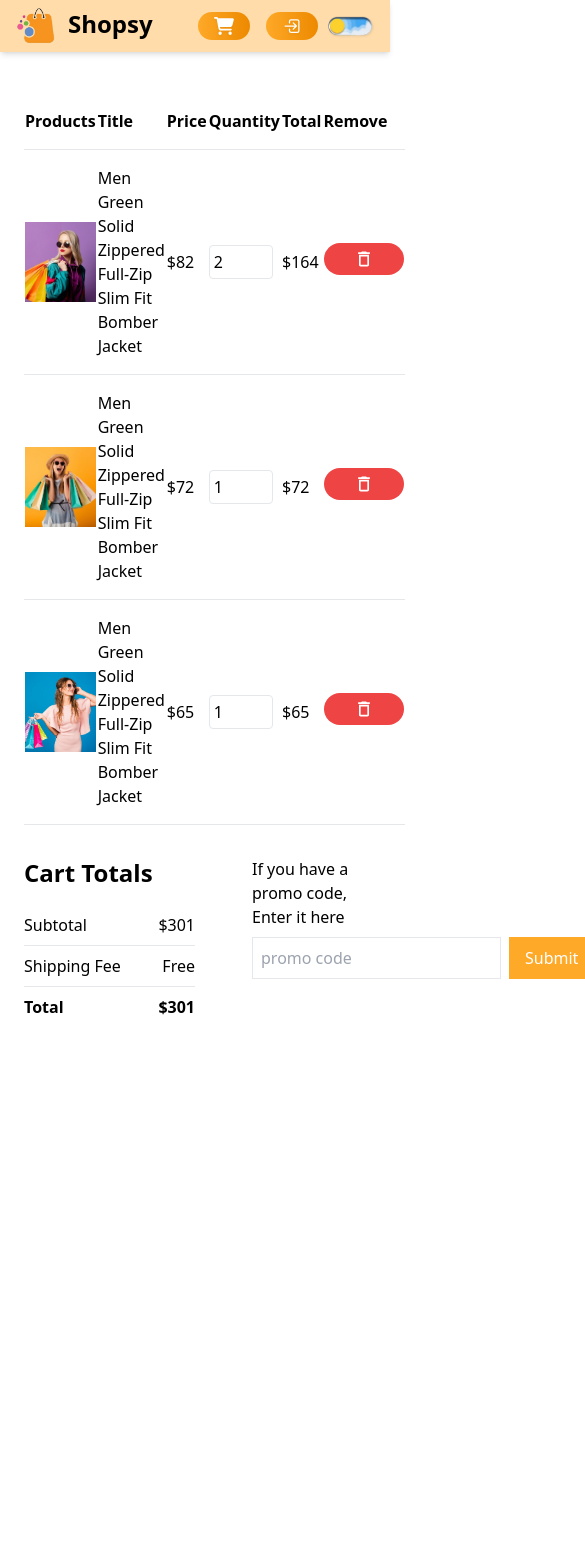
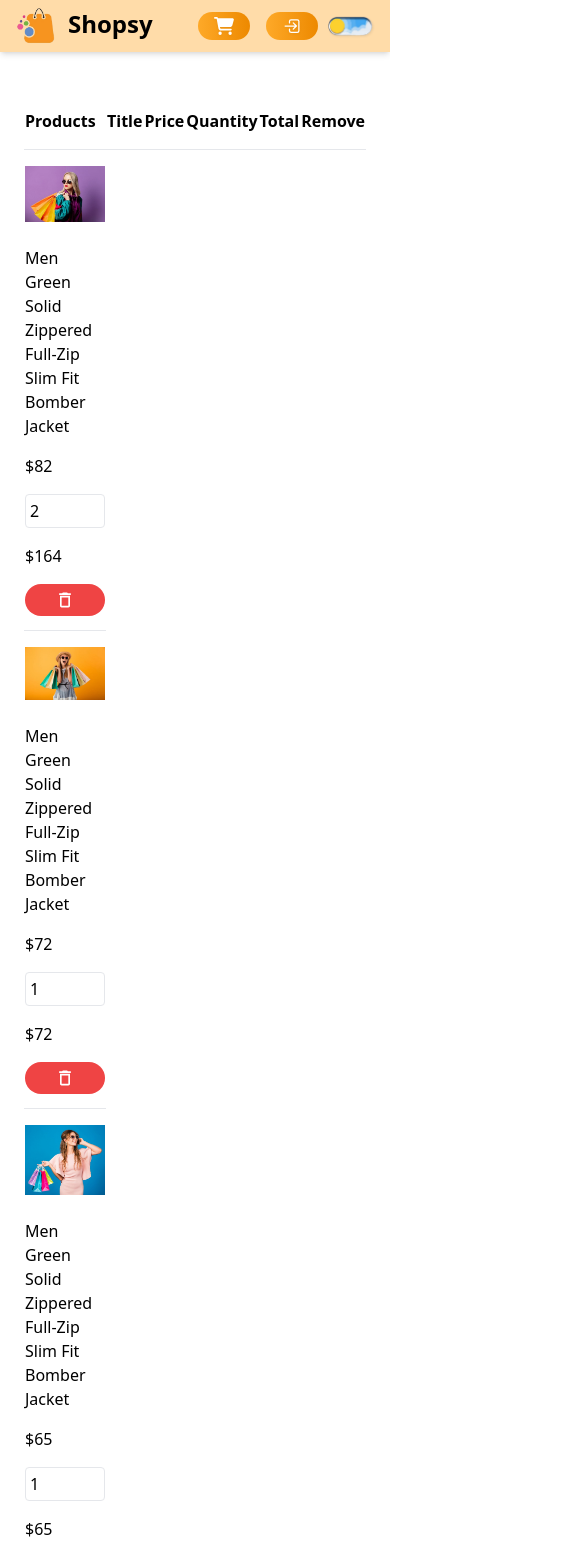
Before and after one commit to Gnuhq26/Frontend-of-a-simple-Ecommerce-Web, a React (Vite) app: page /cart in a window 390 px wide. Shown: the top 1555 px of the page, 585 px wide, since content can reach past the window. Before the commit the page ends 1051 px from the top, so only its background shows below. Built offline with nearby package versions, Linux system fonts and the light colour scheme.

Commit message:
update code

```diff
--- a/src/components/Cart/Cart.jsx
+++ b/src/components/Cart/Cart.jsx
@@ -45,6 +45,7 @@ const CartPage = () => {
 
   return (
     <div className="container mx-auto p-6 mt-8 sm:px-8 md:px-16 lg:px-24 xl:px-32 ">
+      <div className="overflow-x-auto">
         <table className="w-full mb-8">
             <thead>
             <tr className="border-b ">
@@ -58,26 +59,26 @@ const CartPage = () => {
             </thead>
             <tbody>
                 {cartItems.map(item => (
-            <tr key={item.id} className="border-b">
+                    <tr key={item.id} className="border-b flex flex-col sm:table-row">
                     <td className="py-4">
                         <img
                             src={item.image}
                             alt={item.title}
-                     className="w-20 h-20 object-cover" />
+                            className="w-full sm:w-20 sm:h-20 object-cover" />
                     </td>
-              <td className="py-4">{item.title}</td>
-              <td className="py-4">${item.price}</td>
-              <td className="py-4">
+                    <td className="py-2 sm:py-4">{item.title}</td>
+                    <td className="py-2 sm:py-4">${item.price}</td>
+                    <td className="py-2 sm:py-4">
                         <input
                         type="number"
                         value={item.quantity}
-                  className="w-16 border rounded p-1 dark:text-black dark:bg-gray-300"
+                        className="w-full sm:w-16 border rounded p-1 dark:text-black dark:bg-gray-300"
                         min="1"
                         onChange={(e) => updateQuantity(item.id, parseInt(e.target.value))}
                         />
                     </td>
-              <td className="py-4">${item.price * item.quantity}</td>
-              <td className="py-4">
+                    <td className="py-2 sm:py-4">${item.price * item.quantity}</td>
+                    <td className="py-2 sm:py-4">
                         <button onClick={() => removeItem(item.id)}
                         className=" bg-red-500 w-20 h-8 text-white
                         font-semibold rounded-full shadow-black">
@@ -90,9 +91,10 @@ const CartPage = () => {
                 ))}
             </tbody>
         </table>
+      </div>
 
-      <div className="flex justify-between items-start">
-        <div className="w-1/2">
+      <div className="flex flex-col md:flex-row md:justify-between md:items-start">
+        <div className="w-full md:w-1/2 mb-6 md:mb-0">
           <h2 className="text-2xl font-bold mb-4">Cart Totals</h2>
           <div className="border-b py-2 flex justify-between">
             <span>Subtotal</span>
@@ -108,17 +110,17 @@ const CartPage = () => {
           </div>
         </div>
 
-        <div className="w-1/3">
+        <div className="w-full md:w-1/3">
           <p className="mb-2">If you have a promo code, Enter it here</p>
-          <div className="flex">
+          <div className="flex flex-col sm:flex-row">
             <input
               type="text"
-              className="border p-2 flex-grow dark:text-gray-900"
+              className="border p-2 w-full sm:flex-grow mb-2 sm:mb-0 dark:text-gray-900"
               placeholder="promo code"
               value={promoCode}
               onChange={(e) => setPromoCode(e.target.value)}
             />
-            <button className="bg-primary dark:bg-primary/100 text-white px-4 py-2 ml-2">Submit</button>
+            <button className="bg-primary dark:bg-primary/100 text-white px-4 py-2 sm:ml-2 w-full sm:w-auto">Submit</button>
           </div>
         </div>
       </div>
```
Lines whose indentation alone changed are shown as unchanged.
